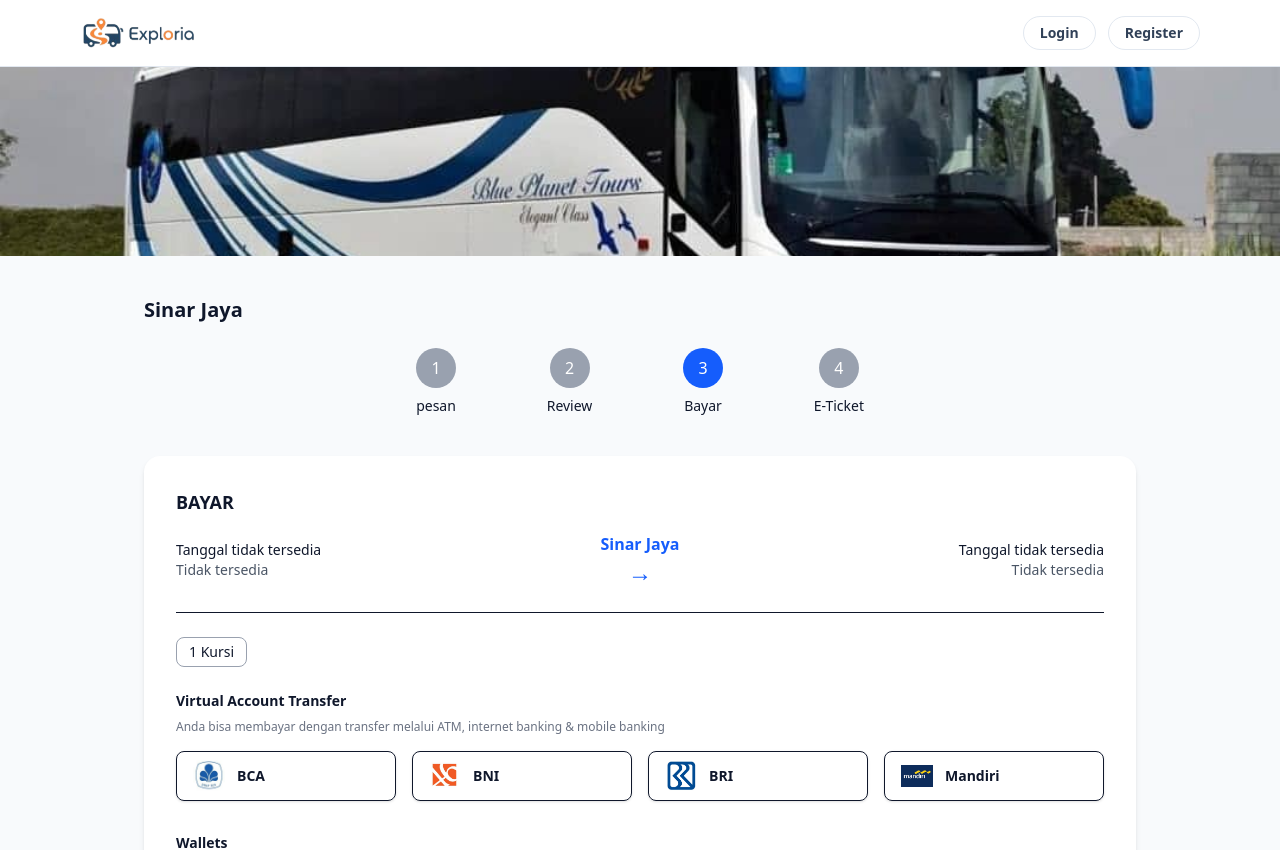
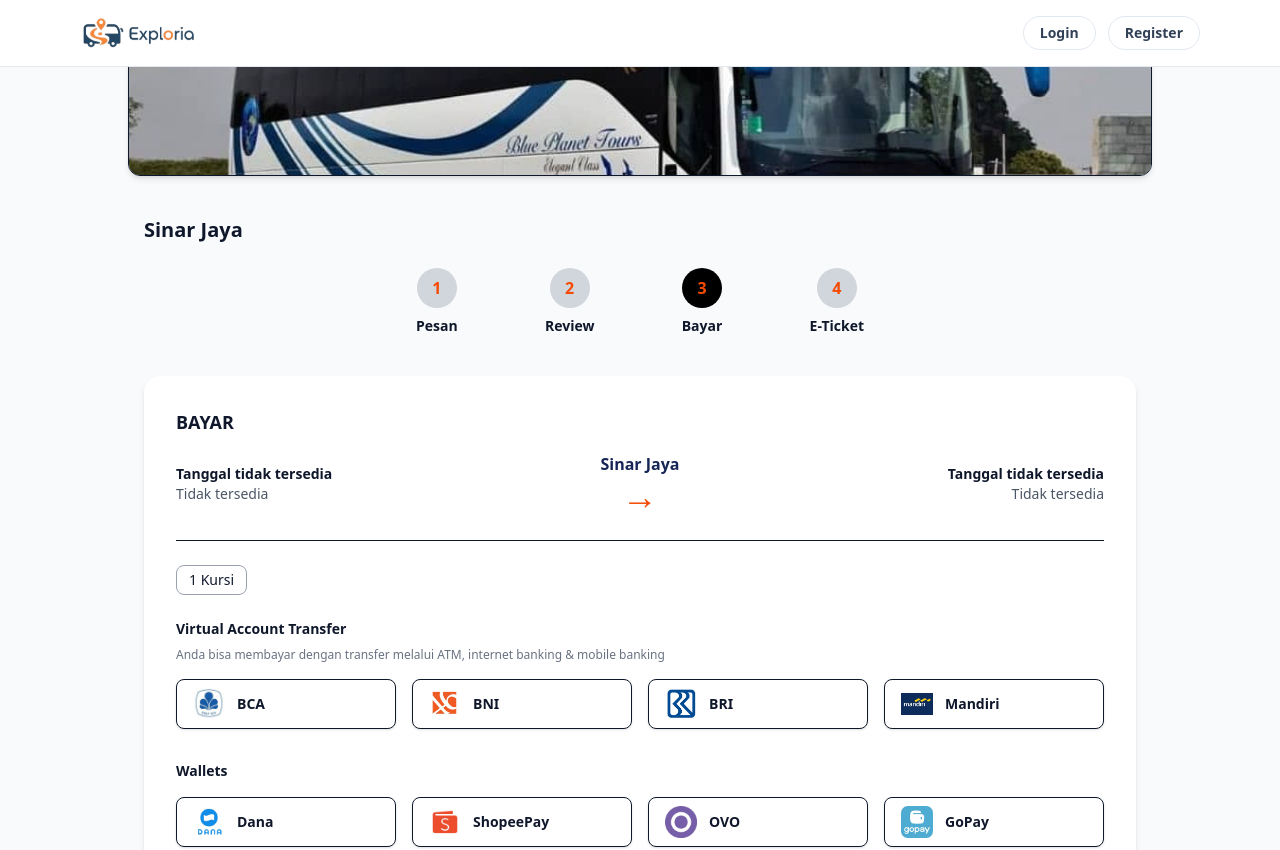
Before and after one commit to Kraids99/Exploria, a React (Vite) app in the folder react/: page /payment in a window 1280 px wide. Shown: the top 850 px of the page. Built offline with nearby package versions, Linux system fonts and the light colour scheme.

Commit message:
perbaiki tampilan

```diff
--- a/react/src/pages/Payment.jsx
+++ b/react/src/pages/Payment.jsx
@@ -19,12 +19,14 @@
             <Navbar />
 
             {/*Hero*/}
-            <div className="w-full h-40 md:h-56 lg:h-64 overflow-hidden">
-                <img
-                    src="src/assets/payment.jpg"
-                    alt="Sinar Jaya"
-                    className="w-full h-full object-cover object-center"
-                />
+            <div className="w-full flex justify-center mt-4">
+                <div className="w-[90%] md:w-[80%] h-28 md:h-40 border rounded-xl overflow-hidden shadow-md">
+                    <img
+                        src="src/assets/payment.jpg"
+                        alt="Sinar Jaya"
+                        className="w-full h-full object-cover object-center"
+                    />
+                </div>
             </div>
 
             {/* Content Section */}
@@ -32,14 +34,14 @@
                 <h1 className="text-xl font-bold mb-6">Sinar Jaya</h1>
 
                 <div className="flex justify-between max-w-md mx-auto mb-10">
-                    {["pesan", "Review", "Bayar", "E-Ticket"].map((step, index)=>(
+                    {["Pesan", "Review", "Bayar", "E-Ticket"].map((step, index)=>(
                         <div key={index} className="flex flex-col items-center">
-                            <div className={`w-10 h-10 rounded-full flex items-center justify-center text-white
-                                    ${index === 2 ? "bg-blue-600" : "bg-gray-400"}`}
+                            <div className={`w-10 h-10 rounded-full flex items-center justify-center font-bold text-orange-600
+                                    ${index === 2 ? "bg-black" : "bg-gray-300"}`}
                             >
                                 {index + 1}
                             </div>
-                            <p className="mt-2 text-sm">{step}</p>
+                            <p className="mt-2 text-sm font-semibold">{step}</p>
                         </div>
                     ))}
                 </div>
@@ -51,17 +53,17 @@
                     {/* Ticket Info */}
                     <div className="flex flex-col md:flex-row justify-between items-center mb-6 border-b pb-6">
                         <div>
-                            <p className="text-sm font-medium">{formatTanggalIndonesia(date)}</p>
+                            <p className="text-sm font-bold">{formatTanggalIndonesia(date)}</p>
                             <p className="text-gray-600 text-sm">{formatKota(fromCity)}</p>
                         </div>
 
-                        <div className="text-center text-blue-600 font-semibold">
+                        <div className="text-center text-blue-950 font-extrabold">
                             <p>Sinar Jaya</p>
-                            <p className="text-2xl">→</p>
+                            <p className="text-4xl text-orange-600">→</p>
                         </div>
 
                         <div className="text-right">
-                            <p className="text-sm font-medium">{formatTanggalIndonesia(date)}</p>
+                            <p className="text-sm font-bold">{formatTanggalIndonesia(date)}</p>
                             <p className="text-gray-600 text-sm">{formatKota(toCity)}</p>
                         </div>
                     </div>
```
